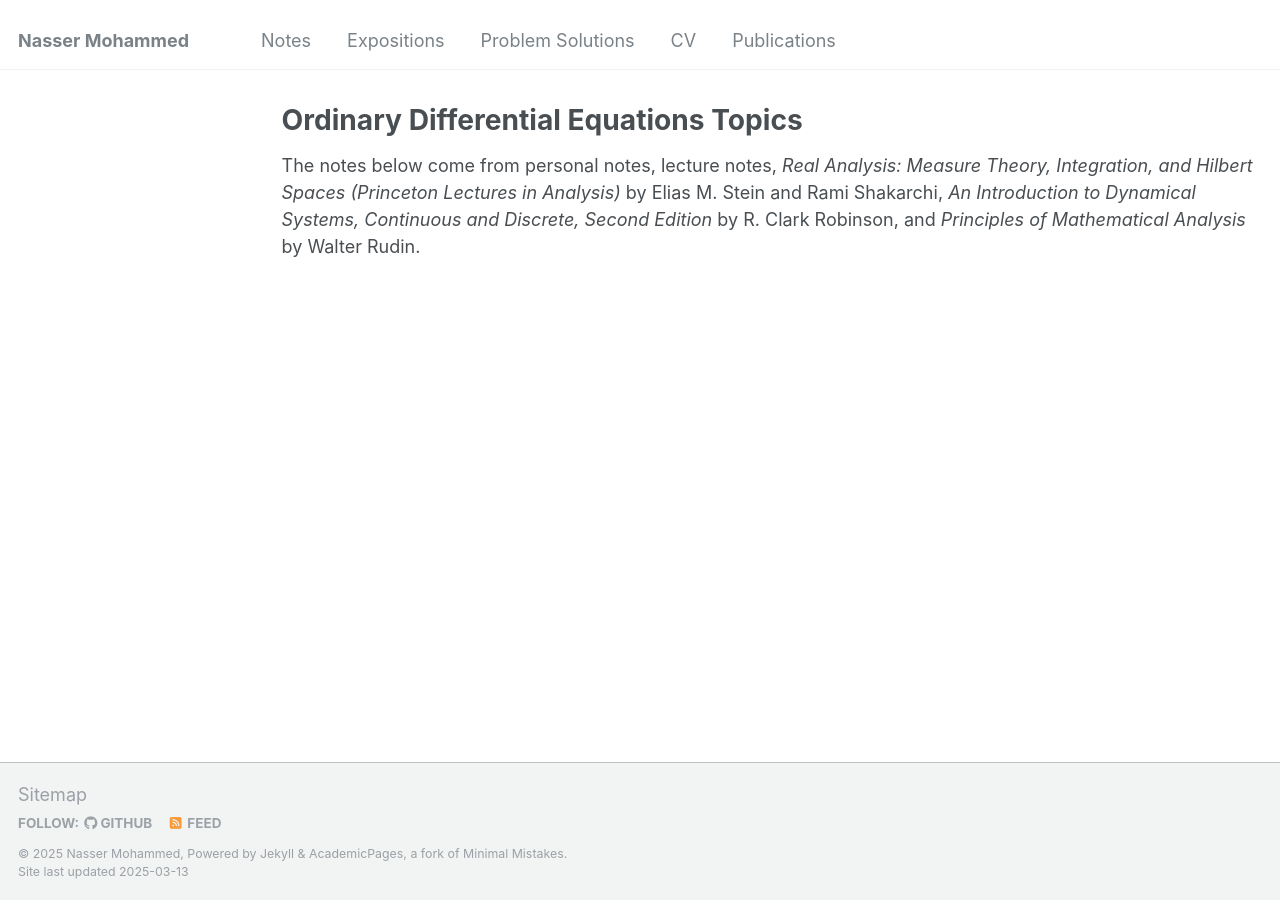
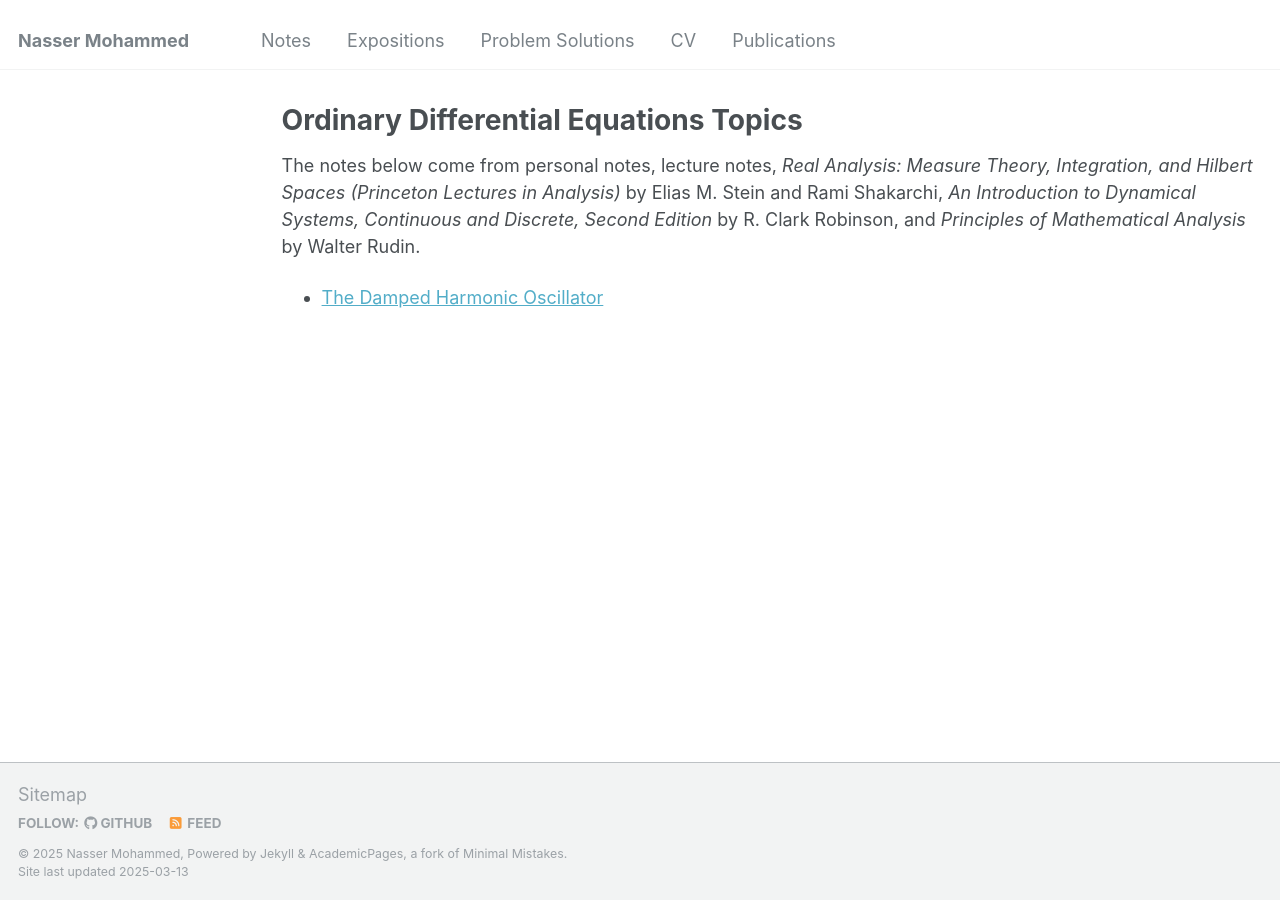
Before and after one commit to Nasser-Mohammed/Nasser-Mohammed.github.io, a Jekyll site: the page built from _pages/notes/ode/nav.md, in a window 1280 px wide. Built offline with Jekyll 4.4.1, drawn with Linux system fonts in a browser that asks for light colours.

Commit message:
Update nav.md

```diff
--- a/_pages/notes/ode/nav.md
+++ b/_pages/notes/ode/nav.md
@@ -5,3 +5,4 @@ permalink: /notes/odes/
 author_profile: false
 ---
 The notes below come from personal notes, lecture notes, *Real Analysis: Measure Theory, Integration, and Hilbert Spaces (Princeton Lectures in Analysis)* by Elias M. Stein and Rami Shakarchi, *An Introduction to Dynamical Systems, Continuous and Discrete, Second Edition* by R. Clark Robinson, and *Principles of Mathematical Analysis* by Walter Rudin.
+- [The Damped Harmonic Oscillator](damped-harmonic-oscillator.md)
```
